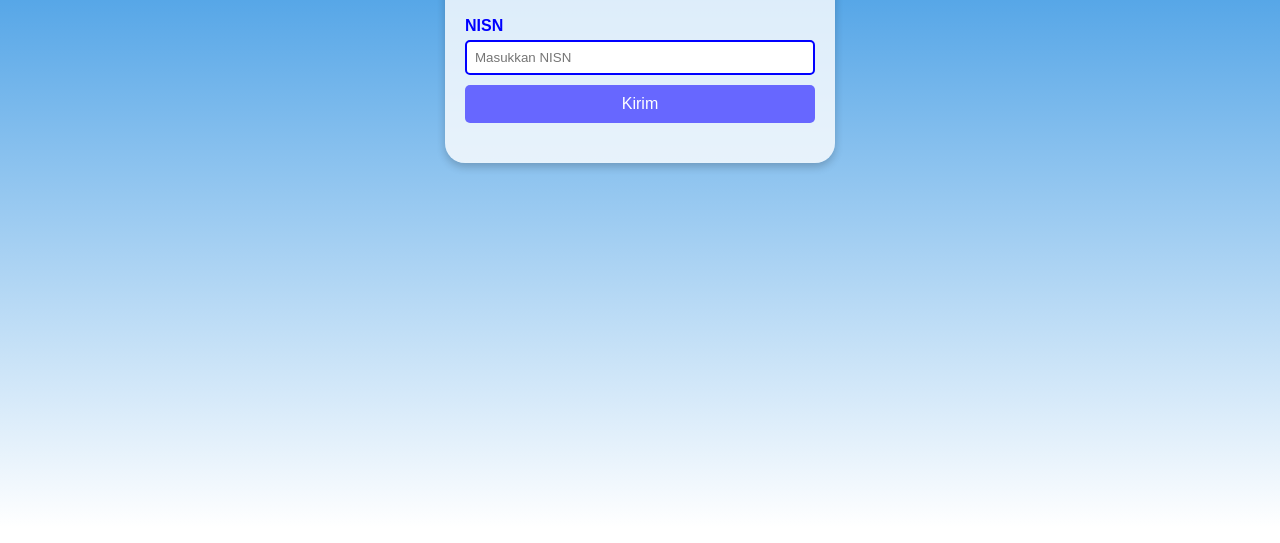
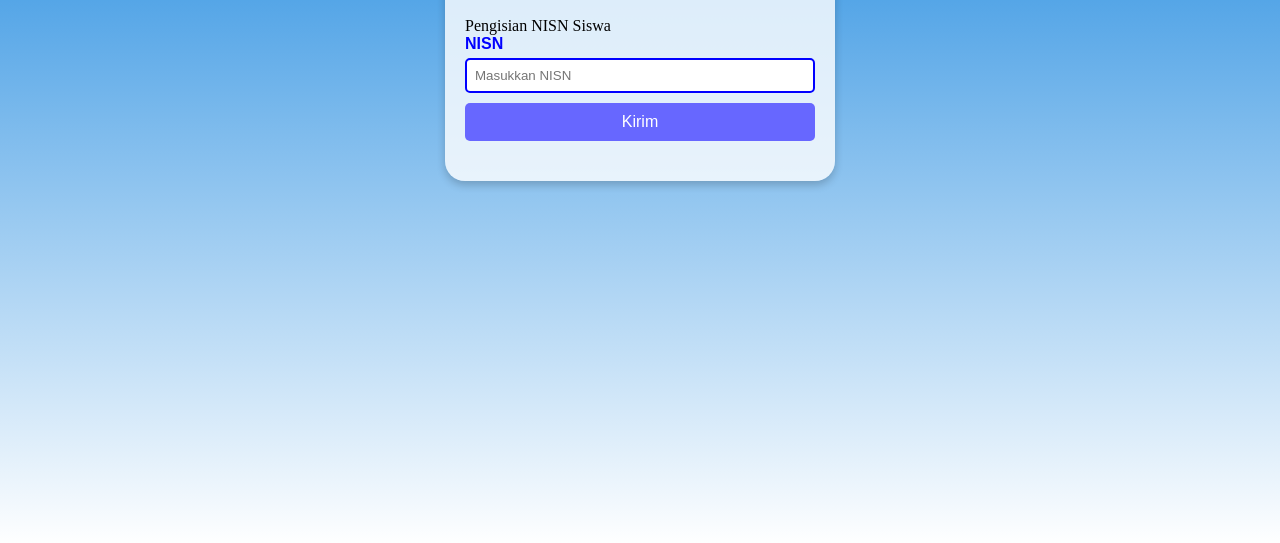
Before and after one commit to batmond25-a11y/AOP-DT-Irene-Gladyza-Amanda-Ivani, a plain HTML site: page ICT LINk- NISN/index.html in a window 1280 px wide. Shown: the part 273-816 px from the top of the page. Drawn offline with Linux system fonts and the light colour scheme.

Commit message:
Update index.html

```diff
--- a/ICT LINk- NISN/index.html
+++ b/ICT LINk- NISN/index.html
@@ -12,7 +12,7 @@
     <div class="kelompok-untuk-form-pengisian">
         <img src="LOGO laurensia.png">
         <form action="ICT LINK - OSIS\index.html">
-             </engisian NISN Siswa</h2>
+        </h2>Pengisian NISN Siswa</h2>
             <label for="nisn">NISN</label>
             <input type="text"placeholder="Masukkan NISN">
             <button type="submit">Kirim</button>
```
